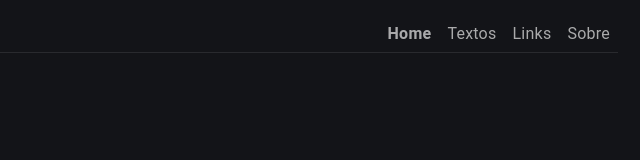
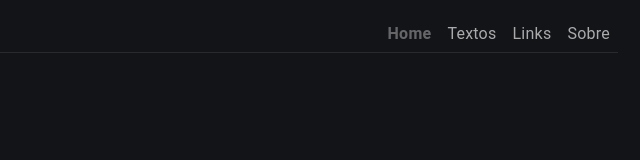
Before and after one commit to MarcosAoE/anotacoes-de-matematica, a plain HTML site: page index.html in a window 1280 px wide. Shown: the full height of the page, 467-1107 px from the left. Drawn offline with Linux system fonts and the light colour scheme.

Commit message:
Update index.html

```diff
--- a/index.html
+++ b/index.html
@@ -50,8 +50,8 @@
         list-style-type: none;
       }
       .active{
-        color: #eaeaea;
-        opacity: 1;
+        color: white;
+        opacity: .5;
         font-weight: 600;
       }
       .logo > svg{
```
